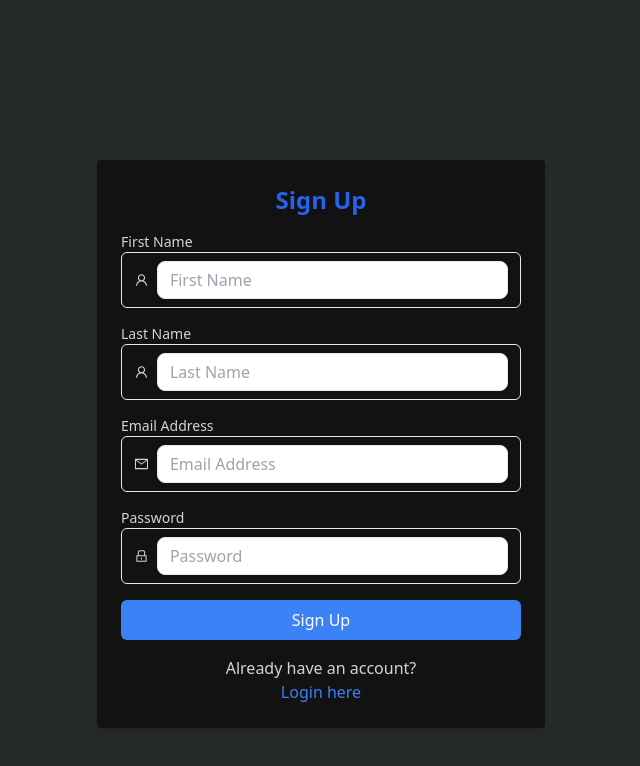
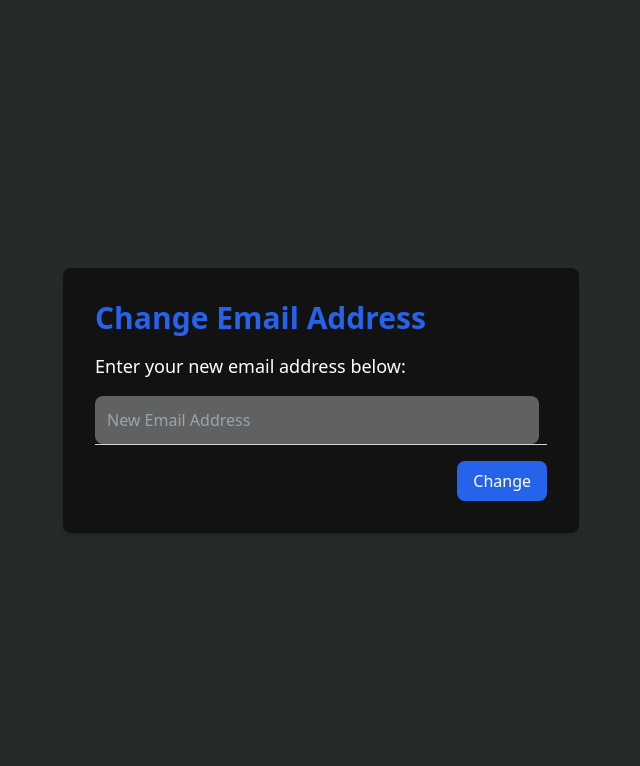
Before and after one commit to wunmicrown/Authentication, a React (Vite) app: page /dashboard/change-email in a window 1280 px wide. Shown: the top 766 px of the page, without its empty margins (319-959 px from the left). Built offline with nearby package versions, Linux system fonts and the light colour scheme.

Commit message:
make a changes on App.jsx file

```diff
--- a/src/App.jsx
+++ b/src/App.jsx
@@ -9,7 +9,6 @@ import "react-toastify/dist/ReactToastify.css";
 import VerifyEmail from "./Components/authentication/signupVerifyAndSignup/VerifyEmail";
 import Dashboard from "./Components/dashboard/Dashboard";
 import ChangeEmail from "./Components/dashboard/changeAndVerifyEmail/ChangeEmail";
-import VerifyChangeEmail from "./Components/dashboard/changeAndVerifyEmail/VerifyChangeEmail";
 import UploadFile from "./Components/dashboard/UploadFile";
 import ChangePassword from "./Components/dashboard/ChangePassword";
 import NotFound from "./Components/notfoundPage/NotFound";
@@ -38,12 +37,11 @@ const App = () => {
         <Route path="/" element={<SignUp />} />
         <Route path="/resetpassword" element={<PasswordReset />} />
         <Route path="/resetEmail" element={<EmailReset />} />
-        <Route path="/OTP" element={<OTPVerification />} />
-        <Route path="/verifyEmail" element={<VerifyEmail />} />
+        <Route path="/confirm-otp" element={<OTPVerification />} />
+        <Route path="/verify-email" element={<VerifyEmail />} />
         <Route path="/dashboard" element={<Dashboard />} />
-        <Route path="/changePassword" element={<ChangePassword />} />
-        <Route path="/changeEmail" element={<ChangeEmail />} />
-        <Route path="/verifyChangeEmail" element={<VerifyChangeEmail />} />
+        <Route path="/dashboard/Change-password" element={<ChangePassword />} />
+        <Route path="/dashboard/change-email" element={<ChangeEmail />} />
         <Route path="" element={<UploadFile />} />
 
         {/* Catch-all route for Not Found page */}
--- a/src/Components/authentication/EmailReset.jsx
+++ b/src/Components/authentication/EmailReset.jsx
@@ -16,7 +16,7 @@ const EmailReset = () => {
       const response = await axios.post(URL, { email });
       toast.success(response.data.message);
       if (response.data.status) {
-        navigate(`/otp?email=${email}`);
+        navigate(`/confirm-otp?email=${email}`);
       }
     } catch (error) {
       console.error("Error resetting email:", error);
@@ -27,7 +27,9 @@ const EmailReset = () => {
   };
 
   return (
-    <div className="flex items-center justify-center h-screen text-gray-400">
+    <>
+
+    <div className="flex items-center  justify-center h-screen text-gray-400">
       <div className="bg-[#121212] shadow-md rounded-lg p-8">
         <h1 className="text-3xl font-bold mb-4 text-blue-700">Find Your Account</h1>
         <p className="mb-4">
@@ -52,6 +54,7 @@ const EmailReset = () => {
         </button>
       </div>
     </div>
+    </>
   );
 };
 
--- a/src/Components/authentication/OTPVerification.jsx
+++ b/src/Components/authentication/OTPVerification.jsx
@@ -50,7 +50,7 @@ const OTPVerification = () => {
 
   return (
     <>
-      <main>
+      <main className="bg-[#1D2021] h-screen">
       <div className="flex justify-center items-center  pt-48">
         <div className="bg-[#121212] p-8 rounded-lg shadow-md ">
           <h2 className="text-center text-2xl font-bold mb-4 text-blue-700">Email Verification</h2>
--- a/src/Components/authentication/signupVerifyAndSignup/VerifyEmail.jsx
+++ b/src/Components/authentication/signupVerifyAndSignup/VerifyEmail.jsx
@@ -20,7 +20,7 @@ const VerifyEmail = () => {
             setLoading(true);
             setError('');
 
-            const savedUser = localStorage.getItem('user');
+            const savedUser = localStorage.getItem('userDetails');
             if (!savedUser) return navigate("/login");
             const { email } = JSON.parse(savedUser);
             if (!email) return navigate("/login");
--- a/src/Components/dashboard/changeAndVerifyEmail/ChangeEmail.jsx
+++ b/src/Components/dashboard/changeAndVerifyEmail/ChangeEmail.jsx
@@ -27,7 +27,7 @@ const ChangeEmail = () => {
 
       // Redirect to the OTP page if needed
       if (response.data.status) {
-        navigate(`/verifyChangeEmail`);
+        navigate(`/verify-email`);
       }
     } catch (error) {
       console.error("Error updating email:", error);
@@ -54,13 +54,15 @@ const ChangeEmail = () => {
             className="flex-1 mr-2 border-none text-gray-100 focus:outline-none bg-[#606161] rounded-lg w-[444px] p-3"
           />
         </div>
+        <div className="flex justify-end">
         <button
           className="bg-blue-600 text-white px-4 py-2 rounded-lg"
           onClick={handleSubmit}
           disabled={loading}
         >
-          {loading ? "Loading..." : "Add"}
+          {loading ? "Loading..." : "Change"}
         </button>
+        </div>
       </div>
     </div>
   );
--- a/src/Components/dashboard/nav/NavBar.jsx
+++ b/src/Components/dashboard/nav/NavBar.jsx
@@ -36,10 +36,10 @@ const NavBar = ({user}) => {
                   {showDropdown && (
                     <div className="absolute z-10 right-0 mt-2 w-56 bg-gray-800 rounded-md shadow-lg">
                       <div className="py-1">
-                        <Link to="/changeEmail" className="block px-4 py-2 text-gray-300 hover:bg-gray-700 hover:text-white">
+                        <Link to="/dashboard/change-email" className="block px-4 py-2 text-gray-300 hover:bg-gray-700 hover:text-white">
                           <AiOutlineMail className="inline-block mr-2" size={34} />Change Email
                         </Link>
-                        <Link to="/ChangePassword" className="block px-4 py-2 text-gray-300 hover:bg-gray-700 hover:text-white">
+                        <Link to="/dashboard/Change-password" className="block px-4 py-2 text-gray-300 hover:bg-gray-700 hover:text-white">
                           <BsShieldLock className="inline-block text-gray-300 text-4xl mr-2" />
                           Change password
                         </Link>
--- a/src/main.jsx
+++ b/src/main.jsx
@@ -2,13 +2,13 @@ import React from 'react'
 import ReactDOM from 'react-dom/client'
 import App from './App.jsx'
 import './index.css'
-import { HashRouter } from 'react-router-dom'
+import { BrowserRouter } from 'react-router-dom'
 
 ReactDOM.createRoot(document.getElementById('root')).render(
   <React.StrictMode>
-    <HashRouter>
+    <BrowserRouter>
       <App />
-    </HashRouter>
+    </BrowserRouter>
 
   </React.StrictMode>,
 )
```
